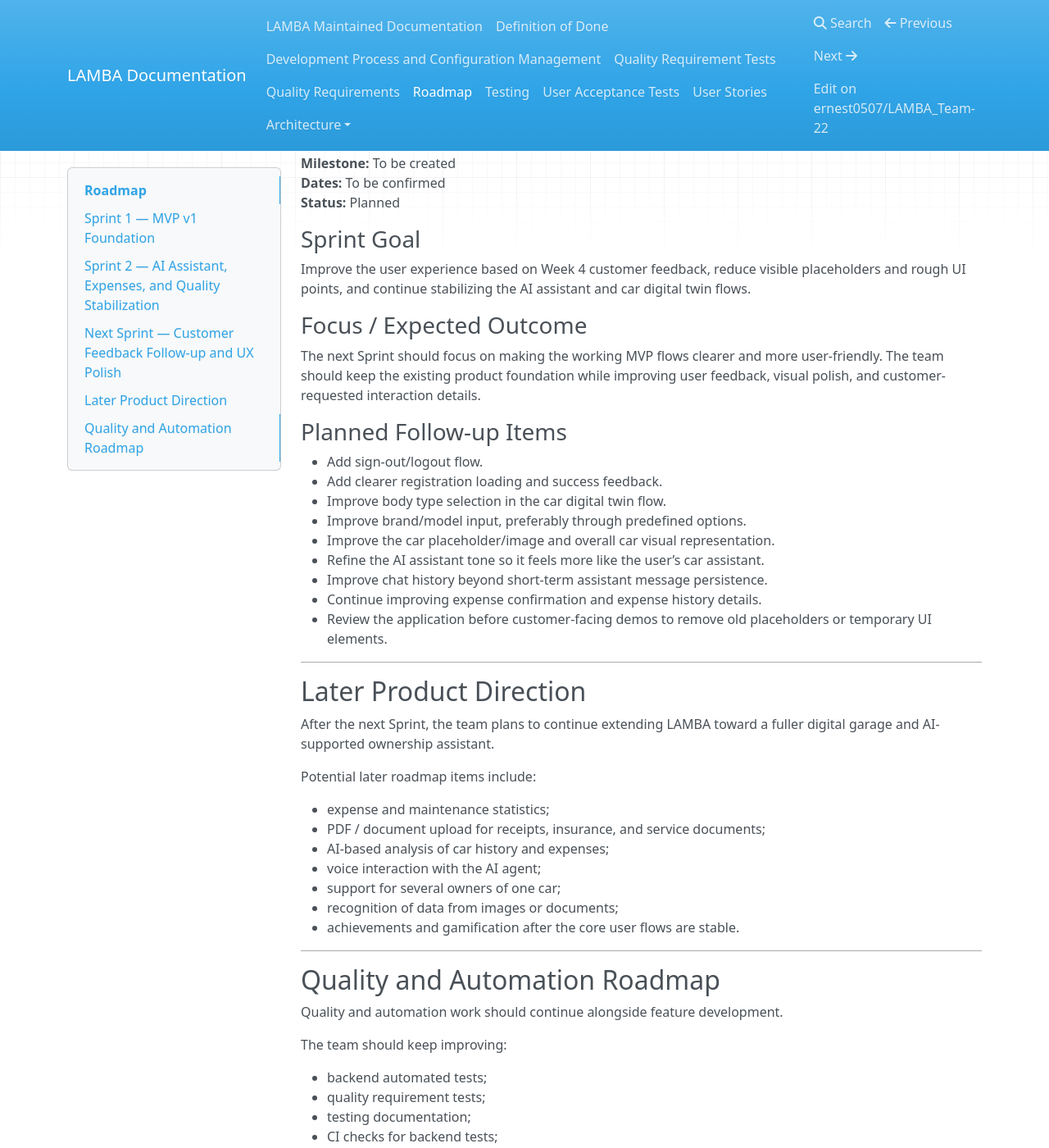
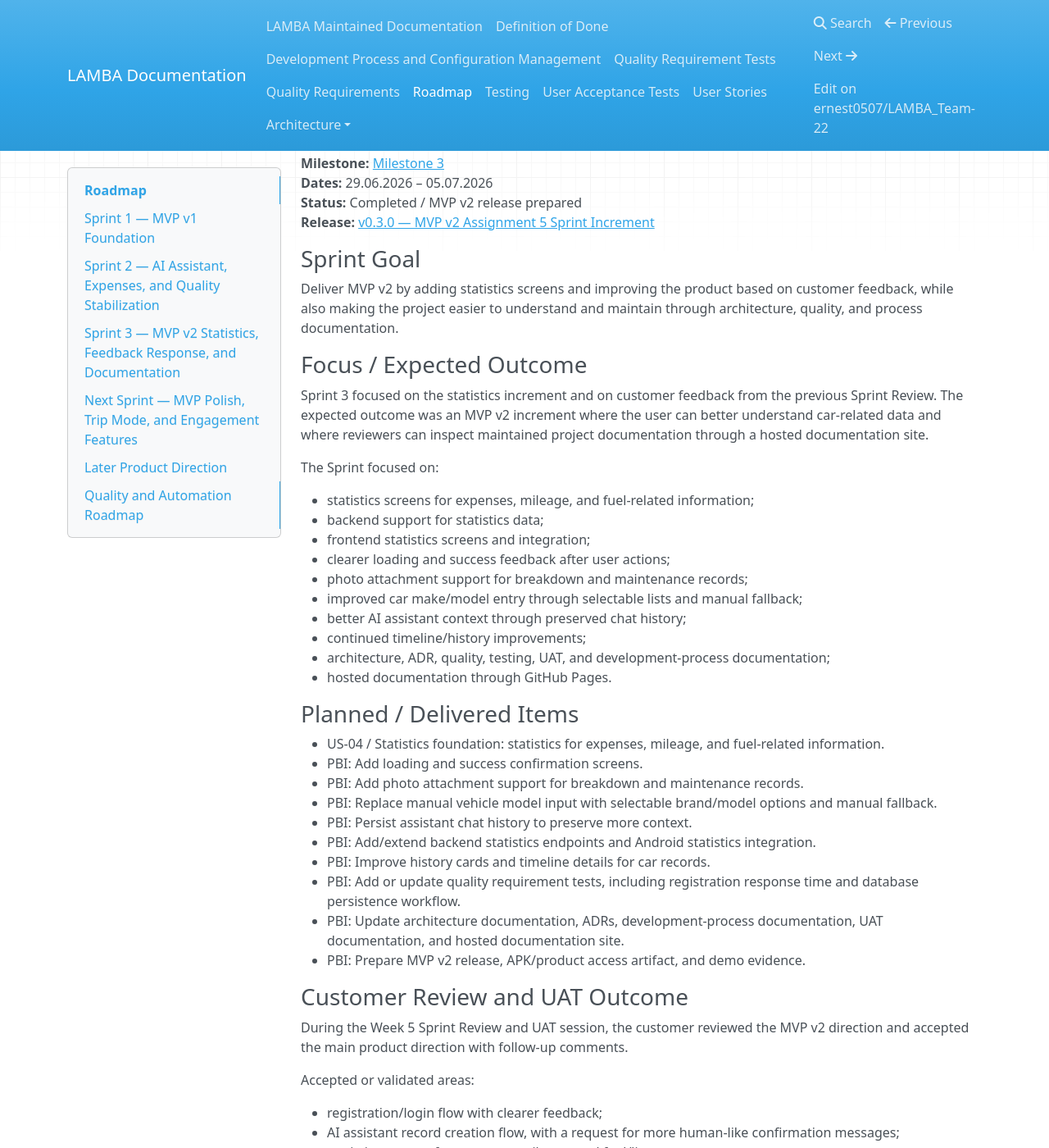
Before and after one commit to ernest0507/LAMBA_Team-22, an MkDocs documentation site: the page built from docs/roadmap.md, in a window 1280 px wide and 1400 px high, scrolled down 2025 px. Shown: the whole window at 82% size. Built offline with MkDocs 1.6.1, drawn with Linux system fonts in a browser that asks for light colours; nearby versions of some CDN libraries; some of the changed text lies outside the part shown.

Commit message:
Update roadmap for Week 5 MVP v2

```diff
--- a/docs/roadmap.md
+++ b/docs/roadmap.md
@@ -28,7 +28,7 @@ Sprint 1 focused on moving from the earlier prototype/MVP v0 direction toward a
 
 **Milestone:** Sprint 2
 **Dates:** 22.06.2026 – 28.06.2026
-**Status:** In release preparation
+**Status:** Completed
 
 ### Sprint Goal
 
@@ -73,11 +73,74 @@ During the Week 4 customer review and UAT session, the customer accepted the tes
 - AI chat / expense recording;
 - user login.
 
-The customer confirmed that the product foundation is moving in the right direction, but requested further usability and polish improvements for the next Sprint.
+The customer confirmed that the product foundation was moving in the right direction, but requested further usability and polish improvements for the next Sprint.
 
 ---
 
-## Next Sprint — Customer Feedback Follow-up and UX Polish
+## Sprint 3 — MVP v2 Statistics, Feedback Response, and Documentation
+
+**Milestone:** [Milestone 3](https://github.com/ernest0507/LAMBA_Team-22/milestone/3)
+**Dates:** 29.06.2026 – 05.07.2026
+**Status:** Completed / MVP v2 release prepared
+**Release:** [v0.3.0 — MVP v2 Assignment 5 Sprint Increment](https://github.com/ernest0507/LAMBA_Team-22/releases/tag/v0.3.0)
+
+### Sprint Goal
+
+Deliver MVP v2 by adding statistics screens and improving the product based on customer feedback, while also making the project easier to understand and maintain through architecture, quality, and process documentation.
+
+### Focus / Expected Outcome
+
+Sprint 3 focused on the statistics increment and on customer feedback from the previous Sprint Review. The expected outcome was an MVP v2 increment where the user can better understand car-related data and where reviewers can inspect maintained project documentation through a hosted documentation site.
+
+The Sprint focused on:
+
+- statistics screens for expenses, mileage, and fuel-related information;
+- backend support for statistics data;
+- frontend statistics screens and integration;
+- clearer loading and success feedback after user actions;
+- photo attachment support for breakdown and maintenance records;
+- improved car make/model entry through selectable lists and manual fallback;
+- better AI assistant context through preserved chat history;
+- continued timeline/history improvements;
+- architecture, ADR, quality, testing, UAT, and development-process documentation;
+- hosted documentation through GitHub Pages.
+
+### Planned / Delivered Items
+
+- US-04 / Statistics foundation: statistics for expenses, mileage, and fuel-related information.
+- PBI: Add loading and success confirmation screens.
+- PBI: Add photo attachment support for breakdown and maintenance records.
+- PBI: Replace manual vehicle model input with selectable brand/model options and manual fallback.
+- PBI: Persist assistant chat history to preserve more context.
+- PBI: Add/extend backend statistics endpoints and Android statistics integration.
+- PBI: Improve history cards and timeline details for car records.
+- PBI: Add or update quality requirement tests, including registration response time and database persistence workflow.
+- PBI: Update architecture documentation, ADRs, development-process documentation, UAT documentation, and hosted documentation site.
+- PBI: Prepare MVP v2 release, APK/product access artifact, and demo evidence.
+
+### Customer Review and UAT Outcome
+
+During the Week 5 Sprint Review and UAT session, the customer reviewed the MVP v2 direction and accepted the main product direction with follow-up comments.
+
+Accepted or validated areas:
+
+- registration/login flow with clearer feedback;
+- AI assistant record creation flow, with a request for more human-like confirmation messages;
+- statistics screens for expenses, mileage, and fuel/liters;
+- timeline/history records for fuel, mileage, and repair-related events;
+- the general direction of achievements as a future engagement feature.
+
+Follow-up feedback:
+
+- improve AI assistant response tone and user-facing confirmation messages;
+- continue polishing the statistics and history screens;
+- investigate trip mode with a realistic implementation path, possibly starting from manual start/end odometer values before GPS automation;
+- continue UI polish for icons, car drawings, spacing, and button consistency;
+- defer lower-priority features such as broad AI data analysis, voice interaction, PDF upload, and multi-user car ownership.
+
+---
+
+## Next Sprint — MVP Polish, Trip Mode, and Engagement Features
 
 **Milestone:** To be created
 **Dates:** To be confirmed
@@ -85,22 +148,34 @@ The customer confirmed that the product foundation is moving in the right direct
 
 ### Sprint Goal
 
-Improve the user experience based on Week 4 customer feedback, reduce visible placeholders and rough UI points, and continue stabilizing the AI assistant and car digital twin flows.
+Polish MVP v2 based on Sprint 3 feedback, improve the AI assistant user experience, and prepare the next product increment around trip tracking and engagement features.
 
 ### Focus / Expected Outcome
 
-The next Sprint should focus on making the working MVP flows clearer and more user-friendly. The team should keep the existing product foundation while improving user feedback, visual polish, and customer-requested interaction details.
+The next Sprint should focus on making the delivered MVP v2 more useful and more pleasant to use. The team should keep the working product foundation while improving the most visible customer-facing flows and preparing a realistic next feature set.
+
+Expected outcomes:
+
+- a clearer and more human-like AI assistant confirmation flow;
+- improved statistics and history presentation;
+- a first realistic version of trip tracking, starting with manual odometer-based input if GPS automation is too large;
+- a validated achievements/gamification concept connected to statistics, road situations, and maintenance history;
+- continued UI consistency and product polish.
 
 ### Planned Follow-up Items
 
-- Add sign-out/logout flow.
-- Add clearer registration loading and success feedback.
-- Improve body type selection in the car digital twin flow.
-- Improve brand/model input, preferably through predefined options.
-- Improve the car placeholder/image and overall car visual representation.
-- Refine the AI assistant tone so it feels more like the user’s car assistant.
-- Improve chat history beyond short-term assistant message persistence.
-- Continue improving expense confirmation and expense history details.
+- Improve AI assistant confirmation messages and response tone.
+- Continue integrating statistics screens with real backend data and improve visual clarity.
+- Improve timeline/history details and record cards.
+- Investigate trip mode implementation options:
+  - manual start/end odometer flow as a realistic MVP option;
+  - GPS-based trip tracking as a possible later extension.
+- Prepare the first achievements screen or achievement model:
+  - statistics-based achievements;
+  - manual road-situation achievements;
+  - breakdown/repair-related achievements.
+- Polish the UI: app icon, car illustrations, spacing, buttons, and screen consistency.
+- Continue maintaining documentation, ADRs, quality requirements, UAT scenarios, and the hosted documentation site.
 - Review the application before customer-facing demos to remove old placeholders or temporary UI elements.
 
 ---
@@ -111,13 +186,16 @@ After the next Sprint, the team plans to continue extending LAMBA toward a fulle
 
 Potential later roadmap items include:
 
-- expense and maintenance statistics;
-- PDF / document upload for receipts, insurance, and service documents;
-- AI-based analysis of car history and expenses;
+- more advanced statistics and analytics for expenses, fuel, mileage, and maintenance;
+- automatic trip tracking with geolocation/GPS if feasible;
+- OCR or QR-based recognition of data from receipts, photos, and documents;
+- PDF/document upload for receipts, insurance, and service documents;
+- broader AI-based analysis of car history and expenses after the assistant has enough reliable context;
 - voice interaction with the AI agent;
 - support for several owners of one car;
-- recognition of data from images or documents;
-- achievements and gamification after the core user flows are stable.
+- deeper achievements and gamification after the core user flows are stable.
+
+Lower-priority or deferred items should remain outside the MVP scope until the core product flows are reliable and useful.
 
 ---
 
@@ -130,9 +208,10 @@ The team should keep improving:
 - backend automated tests;
 - quality requirement tests;
 - testing documentation;
-- CI checks for backend tests;
+- CI checks for backend tests and documentation links;
+- hosted documentation deployment checks;
 - coverage tracking for critical modules;
 - review of quality gates before merge;
-- consistency between Definition of Done, testing documentation, and implemented checks.
+- consistency between Definition of Done, testing documentation, quality requirements, ADRs, and implemented checks.
 
 The goal is to make sure that future increments are not only functional, but also verified through repeatable tests and clear quality evidence.
```
